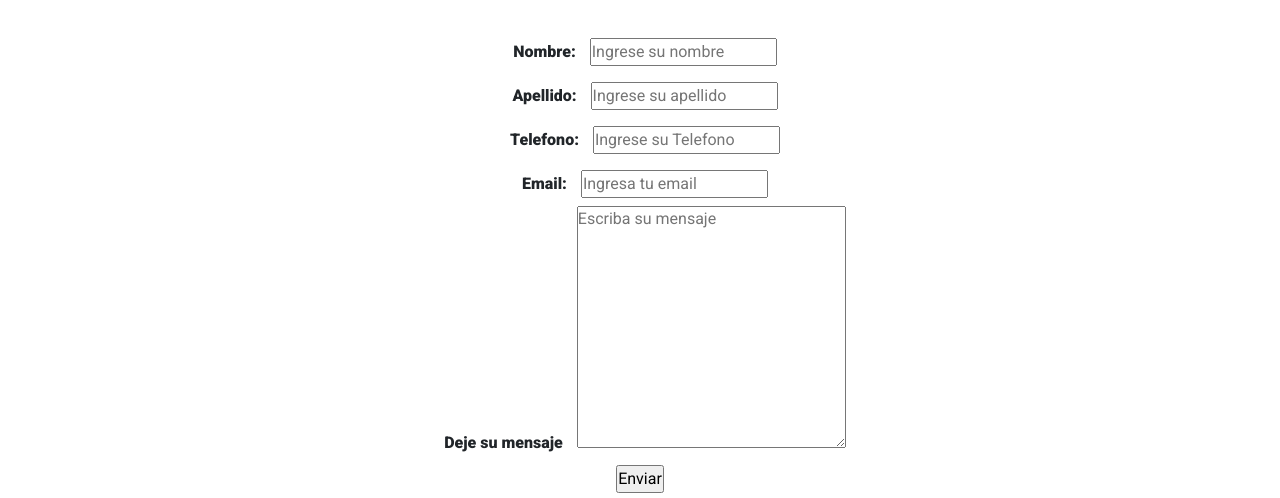
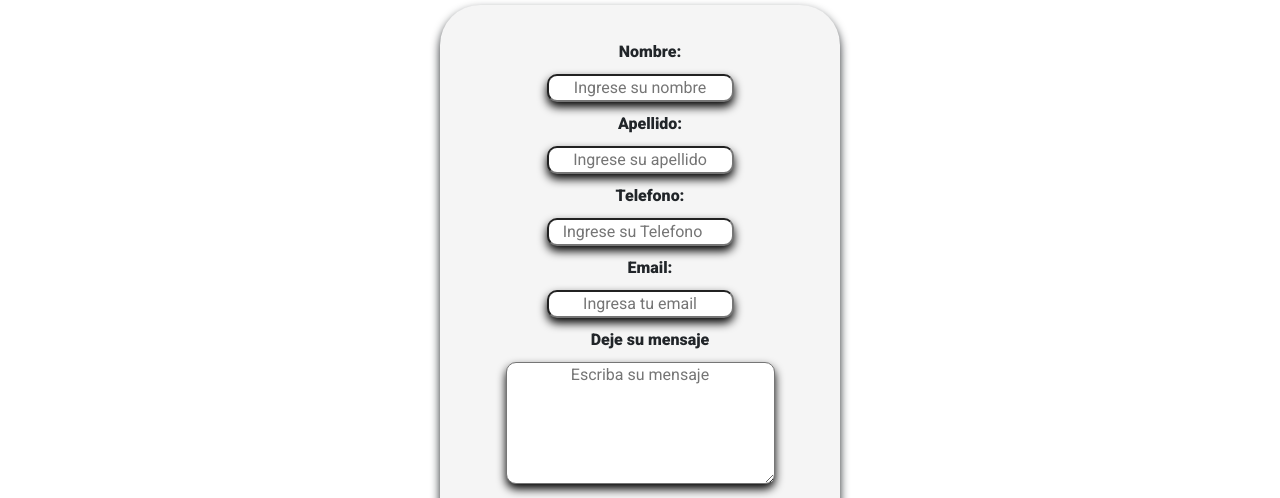
Before and after one commit to Nicoaboy/PreEntrega2-Nicoaboy, a website: page pages/contacto.html in a window 1280 px wide. Shown: the part 447-945 px from the top of the page. Drawn offline with nearby package versions, Linux system fonts and the light colour scheme.

Commit message:
modificando pages/contacto

```diff
--- a/pages/contacto.html
+++ b/pages/contacto.html
@@ -69,10 +69,10 @@
           </div>
           <div>
             <Label for="mensaje">Deje su mensaje</Label>
-            <textarea name="mensaje" id="" cols="30" rows="10" placeholder="Escriba su mensaje"></textarea>
+            <textarea name="mensaje" cols="30" rows="5" placeholder="Escriba su mensaje"></textarea>
           </div>
           <div>
-            <input type="submit" value="Enviar">
+            <button type="button" class="btn btn-primary">Enviar</button>
           </div>
         </section>
       </form>
--- a/scss/layout/_contacto.scss
+++ b/scss/layout/_contacto.scss
@@ -5,7 +5,30 @@
     padding: 25px;
     font-family: $main-font;
     font-weight: 700;
+    background-color: whitesmoke;
+    border-radius: 40px;
+    width: 90%;
+    max-width: 400px;
+    box-shadow: 0 5px 10px;
+    textarea {
+        border-radius: 10px;
+        box-shadow: 0 5px 10px;
+        text-align: center;
+        align-items: center;
+    }
+    label {
+        margin: 10px;
+        width: 100%;
+        align-items: center;
+    }
+    input {
+    text-align: center;
+    align-items: center;
+    border-radius: 10px;
+    box-shadow: 0 5px 10px;
+    }
+
+    button {
+        margin-top: 10px;
+    }
 }
-.formu label{
-    margin: 10px;
-}
```
Also changed, not shown: css/style.css, 1 other file.
